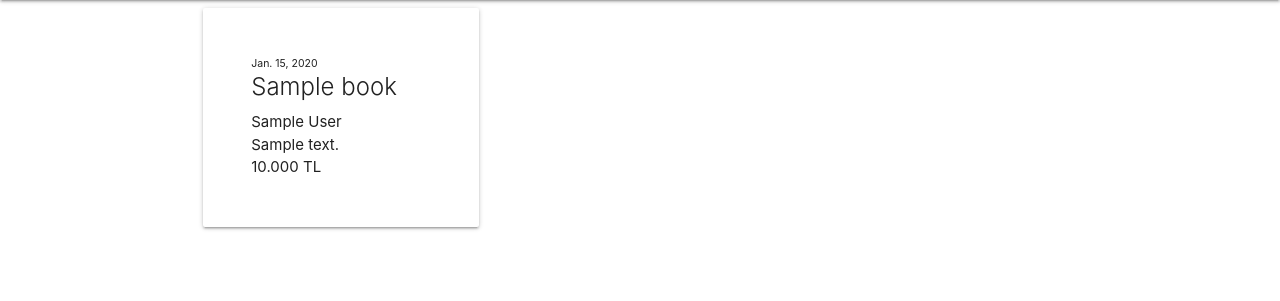
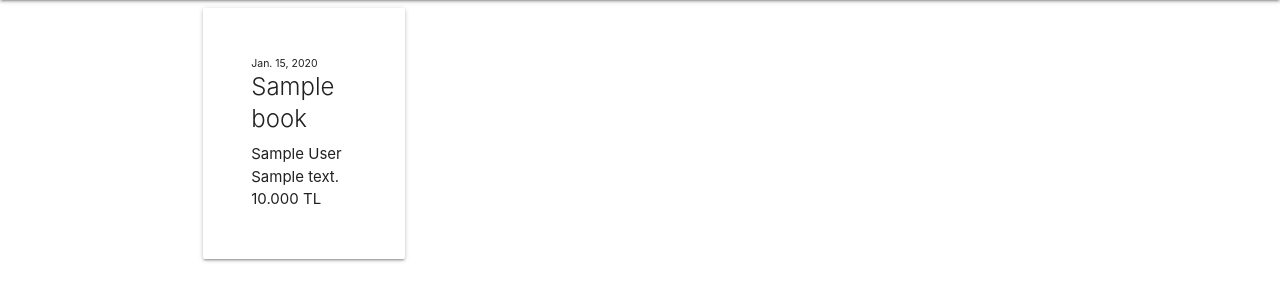
Before and after one commit to budakf/BookShop, a Django app: page / in a window 1280 px wide. Shown: the part 64-365 px from the top of the page. Run offline with Django 3.2, Linux system fonts and the light colour scheme; tables that the repository leaves empty hold one stand-in row (values such as "Sample post").

Commit message:
set book size to 3

```diff
--- a/main/templates/book.html
+++ b/main/templates/book.html
@@ -2,7 +2,7 @@
 
 	<div class="row">
 		{% for book in  books%}
-        <div class="col s4">
+			<div class="col s3">
 				<div class="card card-panel">
 					<div class="card-content">
 						<p style="font-size:70%">{{book.book_published_date}}</p>
```
Lines whose indentation alone changed are shown as unchanged.
